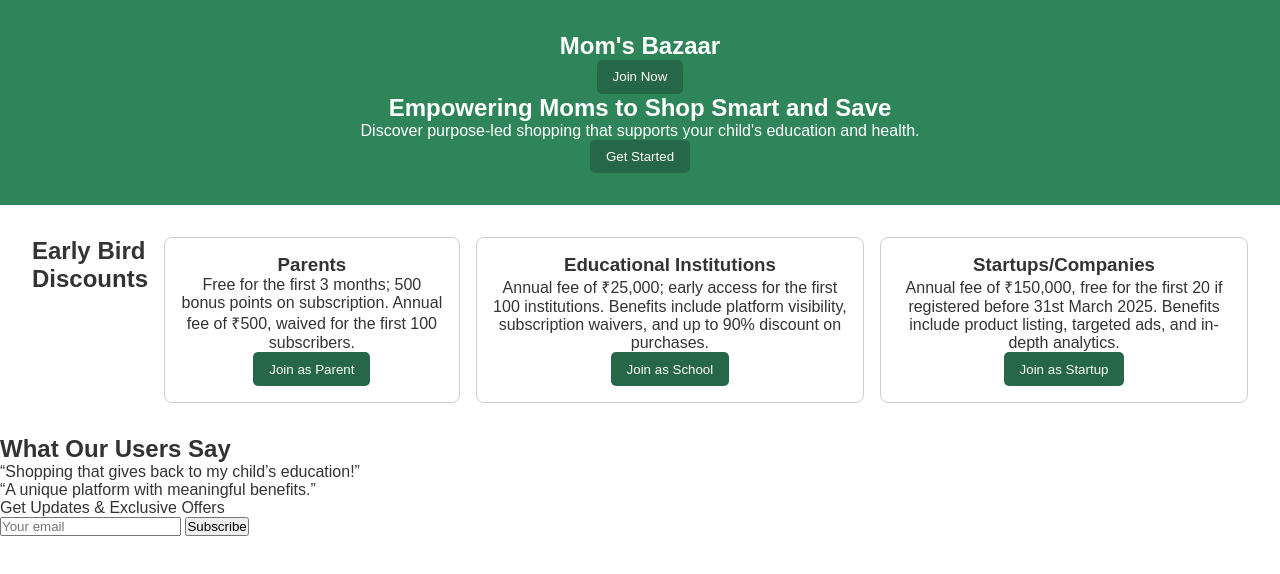
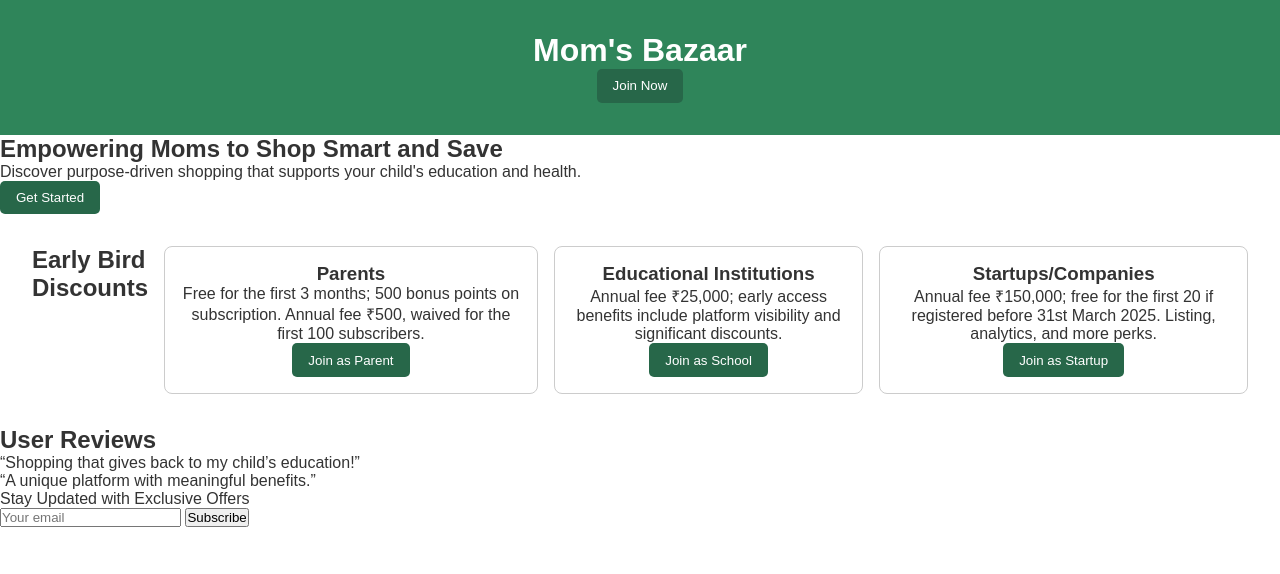
Before and after one commit to RaghvendraJha/spaceapps, a plain HTML site: page index.html in a window 1280 px wide. Drawn offline with Linux system fonts and the light colour scheme.

Commit message:
Update index.html
Second update

```diff
--- a/index.html
+++ b/index.html
@@ -3,57 +3,57 @@
 <head>
     <meta charset="UTF-8">
     <meta name="viewport" content="width=device-width, initial-scale=1.0">
-    <title>Mom's Bazaar - Empowering Smart Shopping for Moms</title>
+    <title>Mom's Bazaar</title>
     <link rel="stylesheet" href="style.css">
-    <meta name="description" content="Moms Bazaar - A purpose-led shopping platform offering exclusive discounts and benefits that contribute to your child's education and health.">
+    <meta name="description" content="Purpose-driven shopping for moms. Exclusive discounts that contribute to your child's education and health.">
 </head>
 <body>
 
-    <!-- Header Section -->
-    <header>
-        <nav>
+    <!-- Header -->
+    <header class="header">
         <h1>Mom's Bazaar</h1>
         <button class="cta-button" onclick="openForm('parent')">Join Now</button>
-        </nav>
-        <section class="hero">
-            <h2>Empowering Moms to Shop Smart and Save</h2>
-            <p>Discover purpose-led shopping that supports your child's education and health.</p>
-            <button class="cta-button" onclick="openForm('parent')">Get Started</button>
-        </section>
     </header>
 
-    <!-- Main Content -->
-    <main>
+    <!-- Hero Section -->
+    <section class="hero">
+        <div class="hero-content">
+            <h2>Empowering Moms to Shop Smart and Save</h2>
+            <p>Discover purpose-driven shopping that supports your child's education and health.</p>
+            <button class="cta-button" onclick="openForm('parent')">Get Started</button>
+        </div>
+    </section>
+
     <!-- Subscription Plans -->
     <section class="subscriptions">
         <h2>Early Bird Discounts</h2>
-            <div class="plan" id="parents-plan">
+        <div class="plan">
             <h3>Parents</h3>
-                <p>Free for the first 3 months; 500 bonus points on subscription. Annual fee of ₹500, waived for the first 100 subscribers.</p>
+            <p>Free for the first 3 months; 500 bonus points on subscription. Annual fee ₹500, waived for the first 100 subscribers.</p>
             <button class="cta-button" onclick="openForm('parent')">Join as Parent</button>
         </div>
-            <div class="plan" id="schools-plan">
+        <div class="plan">
             <h3>Educational Institutions</h3>
-                <p>Annual fee of ₹25,000; early access for the first 100 institutions. Benefits include platform visibility, subscription waivers, and up to 90% discount on purchases.</p>
+            <p>Annual fee ₹25,000; early access benefits include platform visibility and significant discounts.</p>
             <button class="cta-button" onclick="openForm('school')">Join as School</button>
         </div>
-            <div class="plan" id="startups-plan">
+        <div class="plan">
             <h3>Startups/Companies</h3>
-                <p>Annual fee of ₹150,000, free for the first 20 if registered before 31st March 2025. Benefits include product listing, targeted ads, and in-depth analytics.</p>
+            <p>Annual fee ₹150,000; free for the first 20 if registered before 31st March 2025. Listing, analytics, and more perks.</p>
             <button class="cta-button" onclick="openForm('industry')">Join as Startup</button>
         </div>
     </section>
-    </main>
 
-    <!-- Testimonials and Pop-up Form -->
+    <!-- Testimonials Section -->
     <section class="testimonials">
-        <h2>What Our Users Say</h2>
+        <h2>User Reviews</h2>
         <blockquote>“Shopping that gives back to my child’s education!”</blockquote>
         <blockquote>“A unique platform with meaningful benefits.”</blockquote>
     </section>
 
+    <!-- Footer -->
     <footer>
-        <p>Get Updates & Exclusive Offers</p>
+        <p>Stay Updated with Exclusive Offers</p>
         <form>
             <input type="email" placeholder="Your email" required>
             <button type="submit">Subscribe</button>
```
Lines whose indentation alone changed are shown as unchanged.
